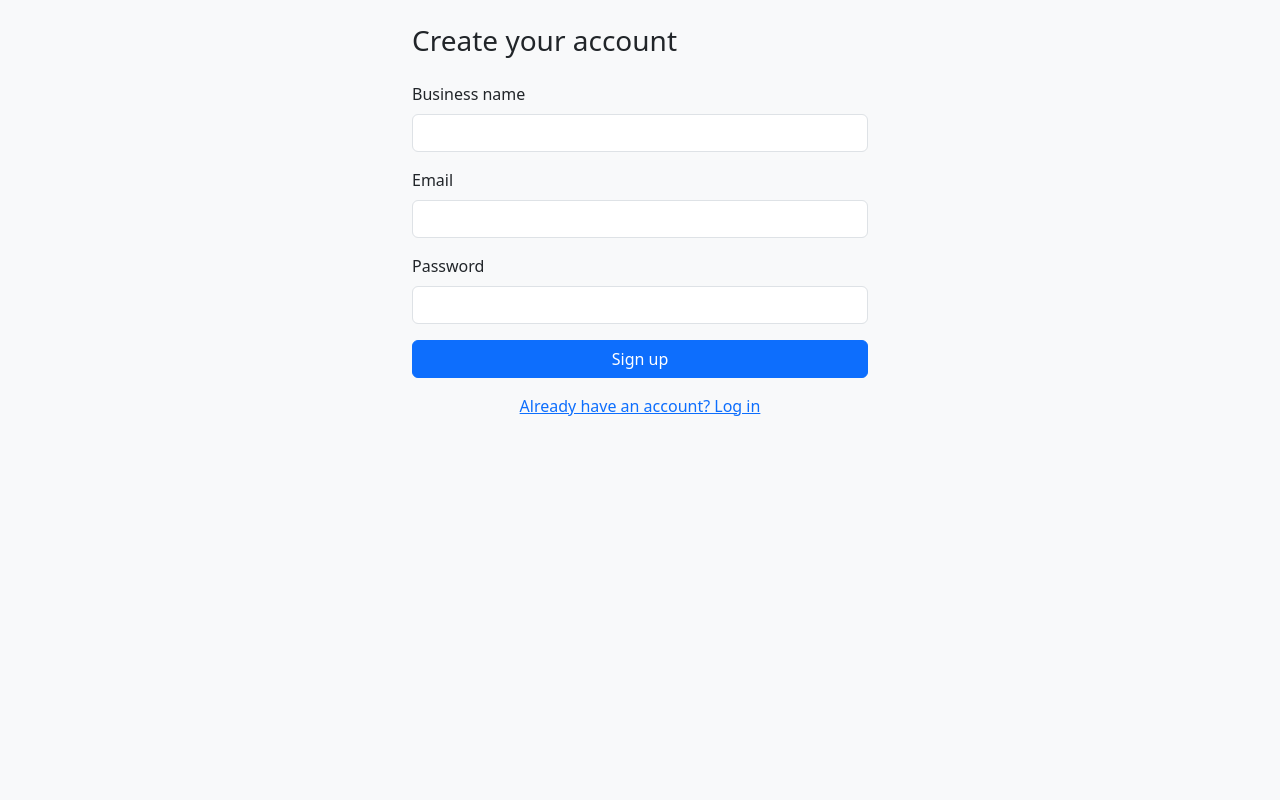
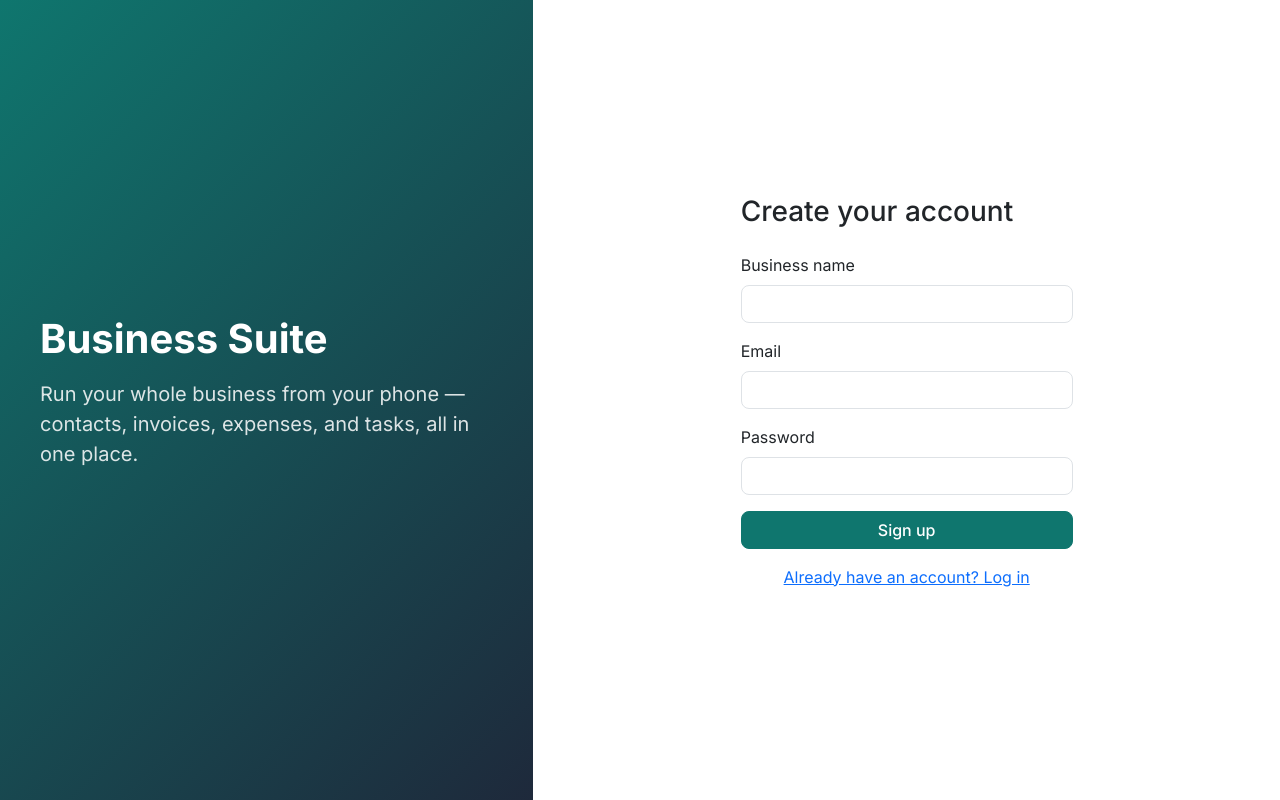
Before and after one commit to jarredjuliusbuilds/business-suite, a Flask app: page /signup in a window 1280 px wide. Run offline with Flask 3, Linux system fonts and the light colour scheme; some libraries are stand-ins or nearby versions.

Commit message:
added aesthetic fetures

```diff
--- a/app/templates/auth/login.html
+++ b/app/templates/auth/login.html
@@ -1,4 +1,4 @@
-{% extends "base.html" %}
+{% extends "auth_base.html" %}
 {% block content %}
 <h3 class="mb-4">Log in</h3>
 <form method="POST">
--- a/app/templates/auth/signup.html
+++ b/app/templates/auth/signup.html
@@ -1,4 +1,4 @@
-{% extends "base.html" %}
+{% extends "auth_base.html" %}
 {% block content %}
 <h3 class="mb-4">Create your account</h3>
 <form method="POST">
--- /dev/null
+++ b/app/templates/auth_base.html
@@ -0,0 +1,47 @@
+<!DOCTYPE html>
+<html lang="en">
+<head>
+    <meta charset="UTF-8">
+    <meta name="viewport" content="width=device-width, initial-scale=1.0">
+    <title>{% block title %}Business Suite{% endblock %}</title>
+    <link href="https://cdnjs.cloudflare.com/ajax/libs/bootstrap/5.3.3/css/bootstrap.min.css" rel="stylesheet">
+    <link rel="preconnect" href="https://fonts.googleapis.com">
+    <link href="https://fonts.googleapis.com/css2?family=Inter:wght@400;500;600;700&display=swap" rel="stylesheet">
+    <style>
+        body { font-family: 'Inter', -apple-system, sans-serif; margin: 0; min-height: 100vh; }
+        .auth-panel {
+            background: linear-gradient(135deg, #0F766E 0%, #1E293B 100%);
+            color: white;
+            min-height: 100vh;
+            display: flex;
+            flex-direction: column;
+            justify-content: center;
+            padding: 60px 40px;
+        }
+        .form-control:focus { border-color: #0F766E; box-shadow: 0 0 0 3px rgba(15, 118, 110, 0.1); }
+        .btn-primary { background-color: #0F766E; border-color: #0F766E; border-radius: 8px; font-weight: 500; }
+        .btn-primary:hover { background-color: #0B5C56; border-color: #0B5C56; }
+        .form-control, .form-select { border-radius: 8px; }
+    </style>
+</head>
+<body>
+    <div class="container-fluid p-0">
+        <div class="row g-0 min-vh-100">
+            <div class="col-md-5 d-none d-md-flex auth-panel">
+                <h1 class="fw-bold mb-3">Business Suite</h1>
+                <p class="fs-5" style="opacity: 0.85;">Run your whole business from your phone — contacts, invoices, expenses, and tasks, all in one place.</p>
+            </div>
+            <div class="col-md-7 d-flex align-items-center justify-content-center">
+                <div style="max-width: 380px; width: 100%;" class="py-5 px-4">
+                    {% with messages = get_flashed_messages(with_categories=true) %}
+                        {% for category, message in messages %}
+                            <div class="alert alert-{{ 'danger' if category == 'error' else category }}">{{ message }}</div>
+                        {% endfor %}
+                    {% endwith %}
+                    {% block content %}{% endblock %}
+                </div>
+            </div>
+        </div>
+    </div>
+</body>
+</html>
--- a/app/templates/base.html
+++ b/app/templates/base.html
@@ -5,6 +5,80 @@
     <meta name="viewport" content="width=device-width, initial-scale=1.0">
     <title>{% block title %}Business Suite{% endblock %}</title>
     <link href="https://cdnjs.cloudflare.com/ajax/libs/bootstrap/5.3.3/css/bootstrap.min.css" rel="stylesheet">
+    <link rel="preconnect" href="https://fonts.googleapis.com">
+    <link rel="preconnect" href="https://fonts.gstatic.com" crossorigin>
+    <link href="https://fonts.googleapis.com/css2?family=Inter:wght@400;500;600;700&display=swap" rel="stylesheet">
+    <style>
+        :root {
+            --bs-primary: #0F766E;
+            --bs-primary-rgb: 15, 118, 110;
+            --bs-success: #16A34A;
+            --bs-success-rgb: 22, 163, 74;
+            --bs-danger: #DC2626;
+            --bs-danger-rgb: 220, 38, 38;
+        }
+        body {
+            background-color: #F8FAFC;
+        }
+        .btn-primary {
+            background-color: #0F766E;
+            border-color: #0F766E;
+        }
+        .btn-primary:hover, .btn-primary:active {
+            background-color: #0B5C56;
+            border-color: #0B5C56;
+        }
+        .btn-outline-primary {
+            color: #0F766E;
+            border-color: #0F766E;
+        }
+        .btn-outline-primary:hover {
+            background-color: #0F766E;
+            border-color: #0F766E;
+        }
+        .text-primary {
+            color: #0F766E !important;
+        }
+        .navbar.fixed-bottom {
+            background-color: #FFFFFF !important;
+        }
+        a {
+            color: #0F766E;
+        }
+        body {
+            font-family: 'Inter', -apple-system, sans-serif;
+            background-color: #F8FAFC;
+        }
+        .card {
+            border: none;
+            border-radius: 12px;
+            box-shadow: 0 1px 3px rgba(0,0,0,0.06), 0 1px 2px rgba(0,0,0,0.04);
+        }
+        .btn {
+            border-radius: 8px;
+            font-weight: 500;
+            transition: all 0.15s ease;
+        }
+        .btn-primary:hover {
+            transform: translateY(-1px);
+            box-shadow: 0 4px 10px rgba(15, 118, 110, 0.25);
+        }
+        .form-control, .form-select {
+            border-radius: 8px;
+            border-color: #E2E8F0;
+        }
+        .form-control:focus, .form-select:focus {
+            border-color: #0F766E;
+            box-shadow: 0 0 0 3px rgba(15, 118, 110, 0.1);
+        }
+        .list-group-item {
+            border-color: #F1F5F9;
+            transition: background-color 0.15s ease;
+        }
+        .list-group-item-action:hover {
+            background-color: #F8FAFC;
+        }
+    </style>
     <link rel="stylesheet" href="https://cdnjs.cloudflare.com/ajax/libs/bootstrap-icons/1.11.3/font/bootstrap-icons.min.css">
 </head>
 <body class="bg-light">
```
